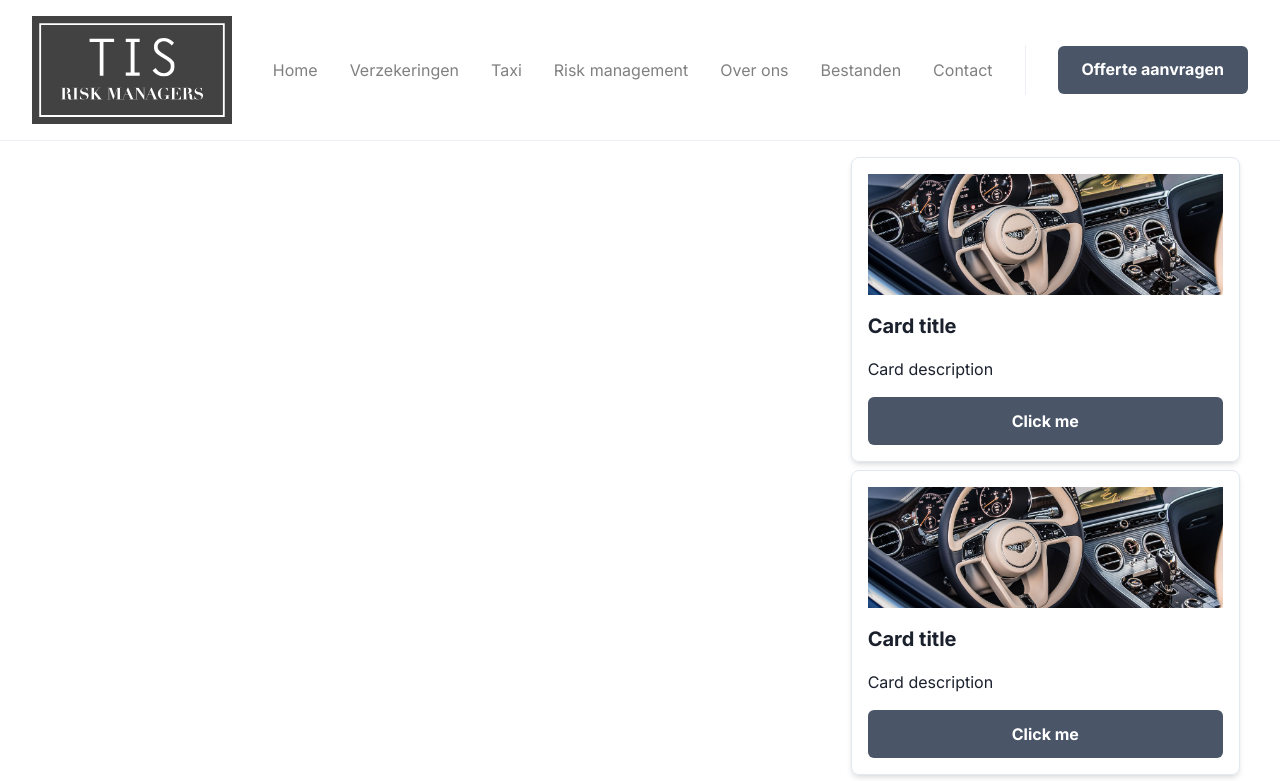
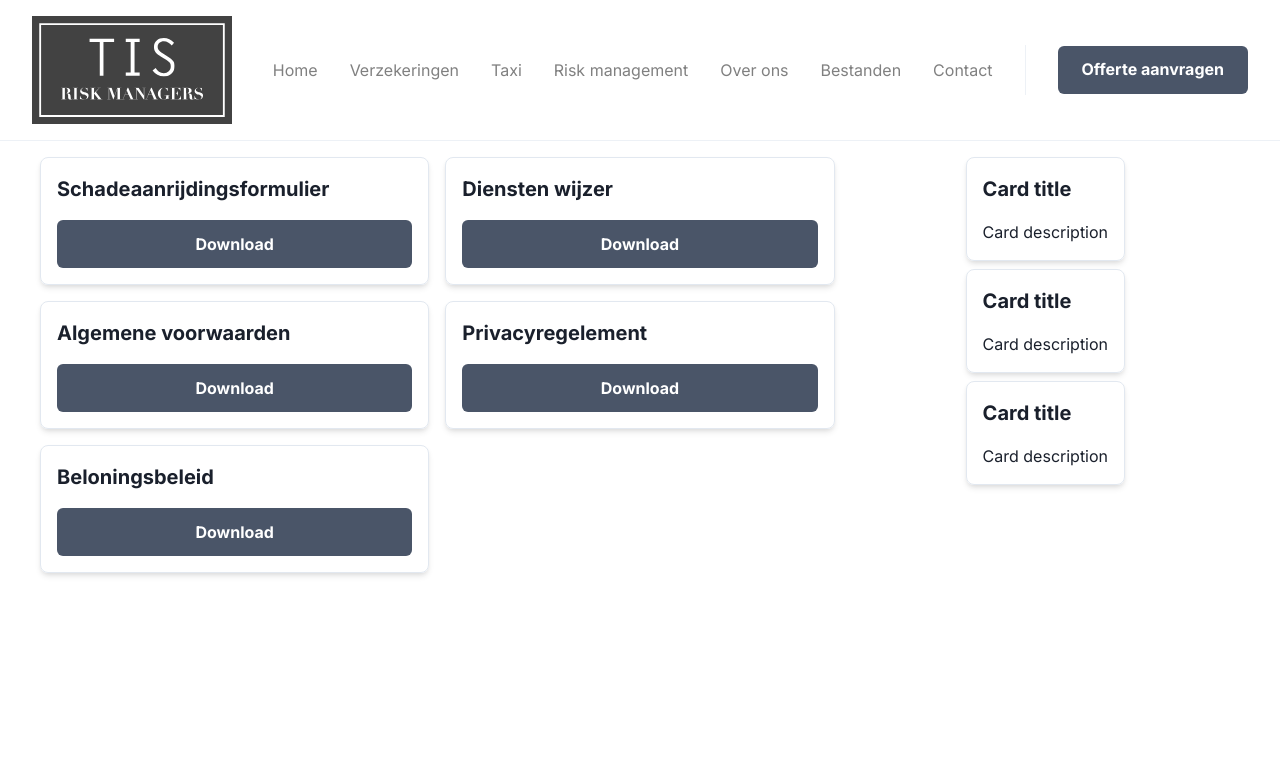
Before and after one commit to Pieter-Rees/tisrm2, a Next.js app: page /bestanden in a window 1280 px wide. Shown: the top 781 px of the page. Built offline with nearby package versions, Linux system fonts and the light colour scheme.

Commit message:
download

```diff
--- a/src/app/bestanden/page.js
+++ b/src/app/bestanden/page.js
@@ -1,10 +1,33 @@
 import Sidebar from '@/components/sidebar';
+import Card from '../../components/card';
+
 import { Grid, GridItem } from '@chakra-ui/react';
 export default function Bestanden() {
     return (
 
         <Grid width='full' templateRows='repeat(2, 1fr)' templateColumns={{ base: 'repeat(1, 1fr)', lg: 'repeat(6, 1fr)' }} gap={4} >
             <GridItem colSpan={4} >
+                <Grid width='full' templateRows='repeat(2, 1fr)' templateColumns={{ base: 'repeat(1, 1fr)', lg: 'repeat(2, 1fr)' }} gap={4} >
+                    <GridItem >
+                        <Card downloadLink='/test' variant='sidebar' title="Schadeaanrijdingsformulier" />
+
+                    </GridItem>
+                    <GridItem >
+                        <Card downloadLink='/test' variant='sidebar' title="Diensten wijzer" />
+
+                    </GridItem>
+                    <GridItem >
+                        <Card downloadLink='/test' variant='sidebar' title="Algemene voorwaarden" />
+
+                    </GridItem>
+                    <GridItem >
+                        <Card downloadLink='/test' variant='sidebar' title="Privacyregelement" />
+
+                    </GridItem>
+                    <GridItem >
+                        <Card downloadLink='/test' variant='sidebar' title="Beloningsbeleid" />
+                    </GridItem>
+                </Grid>
             </GridItem>
             <GridItem colSpan={2} >
                 <Sidebar />
--- a/src/components/card.js
+++ b/src/components/card.js
@@ -1,7 +1,7 @@
 import React from 'react';
 import { Flex, Text, Button } from '@chakra-ui/react';
 import Image from 'next/image';
-const Card = ({ title, description }) => {
+const Card = ({ title, description, button, image, downloadLink }) => {
     return (
         <Flex
             borderWidth="1px"
@@ -12,19 +12,10 @@ const Card = ({ title, description }) => {
             boxShadow="md"
             flexDirection="column"
         >
-            <Image
-                src="/1.webp"
-                alt="Picture of the author"
-                height={800}
-                width={1000}
-            />
-            <Text fontSize="xl" fontWeight="bold" >
-                {title}
-            </Text>
-            <Text>{description}</Text>
-            <Button>
-                Click me
-            </Button>
+            {image && <Image src="/1.webp" alt="Picture of the author" height={500} width={1000} />}
+            {title && <Text fontSize="xl" fontWeight="bold" >{title}</Text>}
+            {description && <Text>{description}</Text>}
+            {downloadLink && <Button as='a' href={downloadLink}>Download</Button>}
         </Flex>
     );
 };
```
